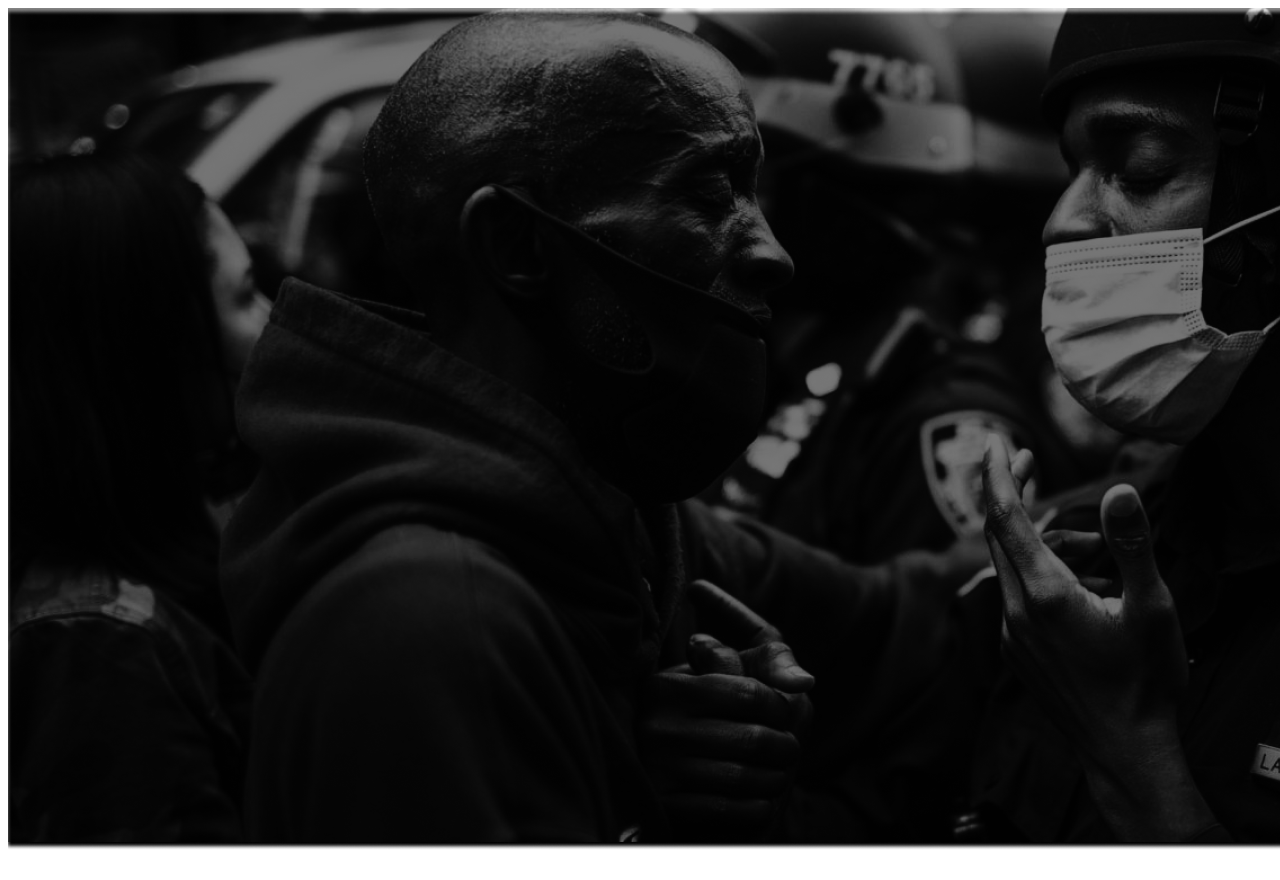
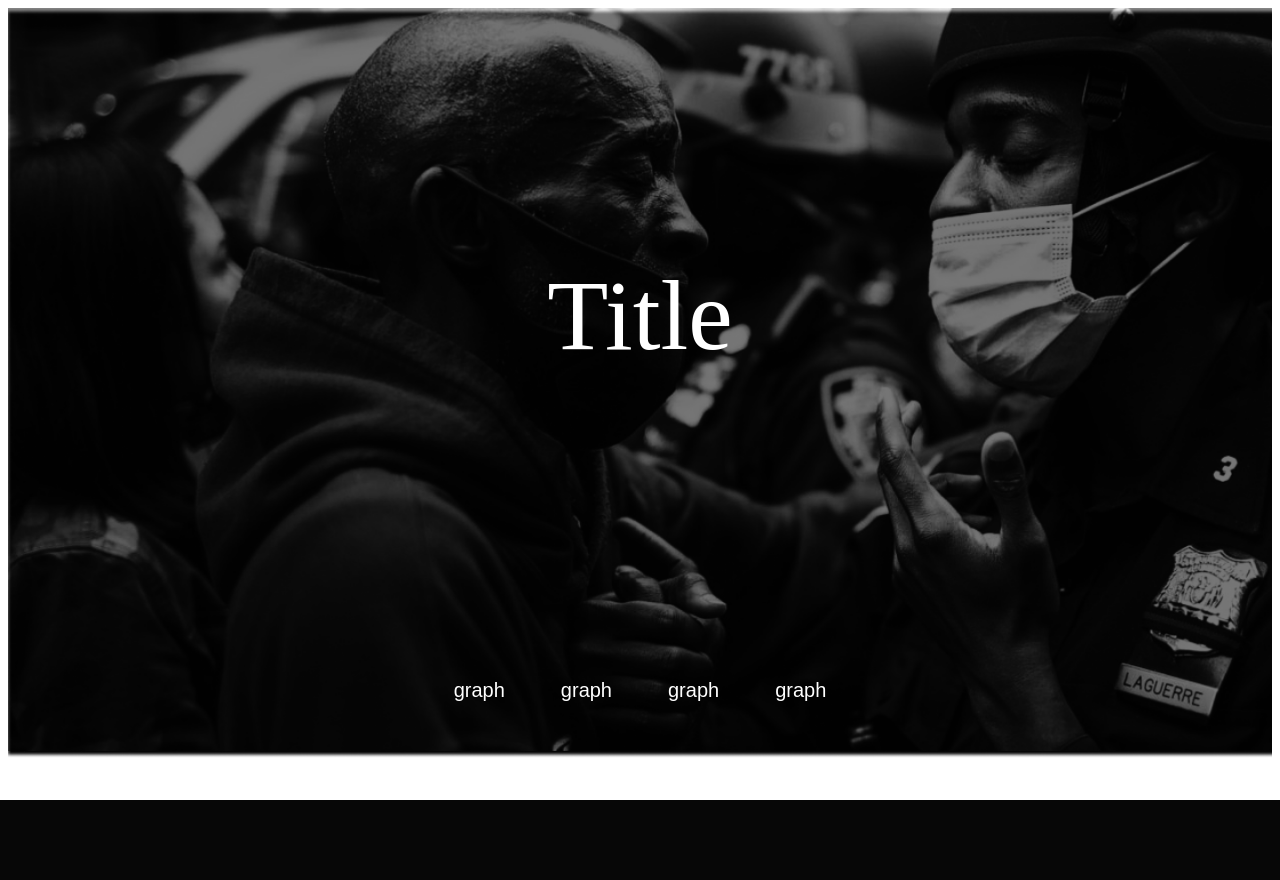
Before and after one commit to tq-o/police-data-viz, a PHP site: page /html/Header.html in a window 1280 px wide; the page is wider, and only the part inside the window is pictured. After the commit the page ends 800 px from the top of that part, so only its background shows below. Run offline with PHP 8.4, Linux system fonts and the light colour scheme.

Commit message:
update header

```diff
--- a/css/Header.css
+++ b/css/Header.css
@@ -1,3 +1,37 @@
-body{
-  color: white
+/* header{
+  background-image: url(/pic/police.png);
+} */
+
+.header-body{
+  background-image: url(/pic/police.png);
+  display: block;
+  position: relative;
+  color: white;
+  background-size: cover;
+  padding: 0
 }
+.h1 {
+  font-family: 'Ubuntu';
+  font-size: 100px;
+  height: 400px;
+  /* border: 3px solid green; */
+  padding-top: 250px;
+}
+.footer {
+  /* background-color: #f1f1f1; */
+  /* padding: 10px; */
+  text-align: center;
+  height: 100px;
+}
+button{
+  color: white;
+  border: none;
+  background: none;
+  font-size: 20px;
+
+  margin:20px
+}
+button:hover{
+  color: orange;
+  transform: scale(1.5);
+}
--- a/html/Header.html
+++ b/html/Header.html
@@ -1,18 +1,38 @@
 <!DOCTYPE html>
 <html lang="en">
+
 <head>
 	<meta charset="utf-8">
 	<title>COMPSCI 571 - Final</title>
-		<script type="text/javascript" src="https://d3js.org/d3.v6.min.js"></script>
+	<script type="text/javascript" src="https://d3js.org/d3.v6.min.js">
+	</script>
 	<link rel="stylesheet" href="../css/Header.css" />
+	<!-- CSS only -->
+	<!-- <link href="https://cdn.jsdelivr.net/npm/bootstrap@5.0.0-beta3/dist/css/bootstrap.min.css" rel="stylesheet" integrity="sha384-eOJMYsd53ii+scO/bJGFsiCZc+5NDVN2yr8+0RDqr0Ql0h+rP48ckxlpbzKgwra6" crossorigin="anonymous"> -->
 	<style type="text/css">
-			/* No style rules here yet */
 	</style>
 </head>
+
 <body>
-    <img src="./pic/police.png">
-    <div> Title </div>
+	<!-- <img src = "./pic/police.png" height = 100% width = 100%> -->
+	<header class="header-body">
 
+		<center>
+      <div class = "h1">
+			   Title
+      </div>
+
+      <div class = "footer">
+				<button> graph </button>
+        <button> graph </button>
+        <button> graph </button>
+        <button> graph </button>
+      </div>
+
+        </center>
+
+
+    </header>
 
 	</body>
 </html>
```
Also changed, not shown: index.css (+5 -3 lines), index.html (+21 -2 lines). Lines whose indentation alone changed are shown as unchanged.
